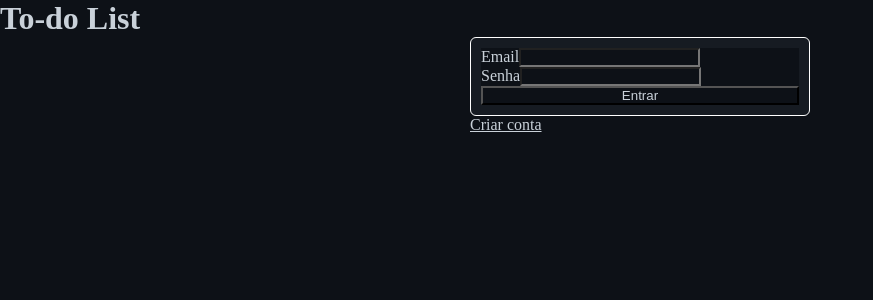
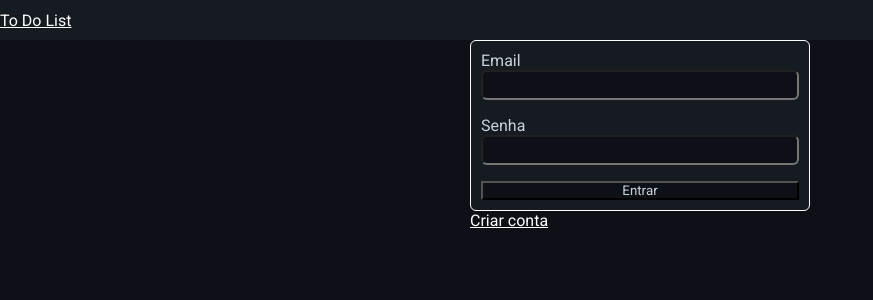
Before and after one commit to alansouza1/to-do-list-react, a React (Create React App) app: page / in a window 1280 px wide. Shown: the top 300 px of the page, without its empty margins (0-873 px from the left). Built offline with nearby package versions, Linux system fonts and the light colour scheme.

Commit message:
feat: Troca fonte para Roboto

```diff
--- a/public/index.html
+++ b/public/index.html
@@ -4,8 +4,12 @@
     <meta charset="utf-8" />
     <link rel="icon" href="%PUBLIC_URL%/favicon.ico" />
     <meta name="viewport" content="width=device-width, initial-scale=1" />
+    <link rel="preconnect" href="https://fonts.googleapis.com">
+    <link rel="preconnect" href="https://fonts.gstatic.com" crossorigin>
+    <link href="https://fonts.googleapis.com/css2?family=Roboto&display=swap" rel="stylesheet">
     <title>To Do List</title>
   </head>
+
   <body>
     <noscript>You need to enable JavaScript to run this app.</noscript>
     <div id="root"></div>
--- a/src/components/Header.jsx
+++ b/src/components/Header.jsx
@@ -1,7 +1,11 @@
+import { Link } from 'react-router-dom';
+
+import '../styles/components/Header.css';
+
 export default function Login() {
   return (
-    <header>
-      <h1>To-do List</h1>
+    <header className="header">
+      <Link to="/">To Do List</Link>
     </header>
   );
 }
--- a/src/routes/Login.jsx
+++ b/src/routes/Login.jsx
@@ -14,26 +14,25 @@ export default function Login() {
       <Header />
       <div className="login-form">
         <form method="post">
-          <label htmlFor="email-input">
-            Email
+          <label htmlFor="email-input">Email</label>
           <input
             id="email-input"
+            className="form-input"
             name="email"
             type="email"
             value={email}
             onChange={({ target }) => setEmail(target.value)}
           />
-          </label>
-          <label htmlFor="password-input">
-            Senha
+          <label htmlFor="password-input">Senha</label>
+
           <input
             id="password-input"
+            className="form-input"
             name="password"
             type="password"
             value={password}
             onChange={({ target }) => setPassword(target.value)}
           />
-          </label>
           <button type="submit">Entrar</button>
         </form>
         <Link to="signup">Criar conta</Link>
--- a/src/routes/SignUp.jsx
+++ b/src/routes/SignUp.jsx
@@ -4,30 +4,30 @@ export default function SignUp() {
   return (
     <>
       <form method="post">
-        <label htmlFor="name-input">
-          Nome
+        <label htmlFor="name-input">Nome</label>
         <input
           id="name-input"
+          className="form-input"
           name="name"
           type="text"
         />
-        </label>
-        <label htmlFor="email-input">
-          Email
+
+        <label htmlFor="email-input">Email</label>
         <input
           id="email-input"
+          className="form-input"
           name="email"
           type="email"
         />
-        </label>
-        <label htmlFor="password-input">
-          Senha
+
+        <label htmlFor="password-input">Senha</label>
         <input
           id="password-input"
+          className="form-input"
           name="password"
           type="password"
         />
-        </label>
+
         <button type="submit">Cadastre-se</button>
       </form>
       <Link to="/">Entrar</Link>
--- /dev/null
+++ b/src/styles/components/Header.css
@@ -0,0 +1,11 @@
+header {
+  display: flex;
+  background-color: #161b22;
+  height: 40px;
+}
+
+a {
+  align-self: center;
+  background-color: inherit;
+  color: white
+}
--- a/src/styles/index.css
+++ b/src/styles/index.css
@@ -1,9 +1,13 @@
 * {
   margin: 0;
   padding: 0;
+
+  color: #c9d1d9;
   background-color: #0d1117;
-  color: #c9d1d9;
+
   box-sizing: border-box;
+
+  font-family: 'Roboto', sans-serif;
 }
 
 form {
@@ -14,3 +18,13 @@ form {
   border-radius: 6px;
   padding: 10px;
 }
+
+label {
+  background-color: inherit;
+}
+
+.form-input {
+  height: 30px;
+  margin-bottom: 16px;
+  border-radius: 6px;
+}
--- a/src/styles/pages/Login.css
+++ b/src/styles/pages/Login.css
@@ -1,4 +1,5 @@
 .login-form {
   width: 340px;
+  height: 340px;
   margin: auto;
 }
```
Lines whose indentation alone changed are shown as unchanged.
